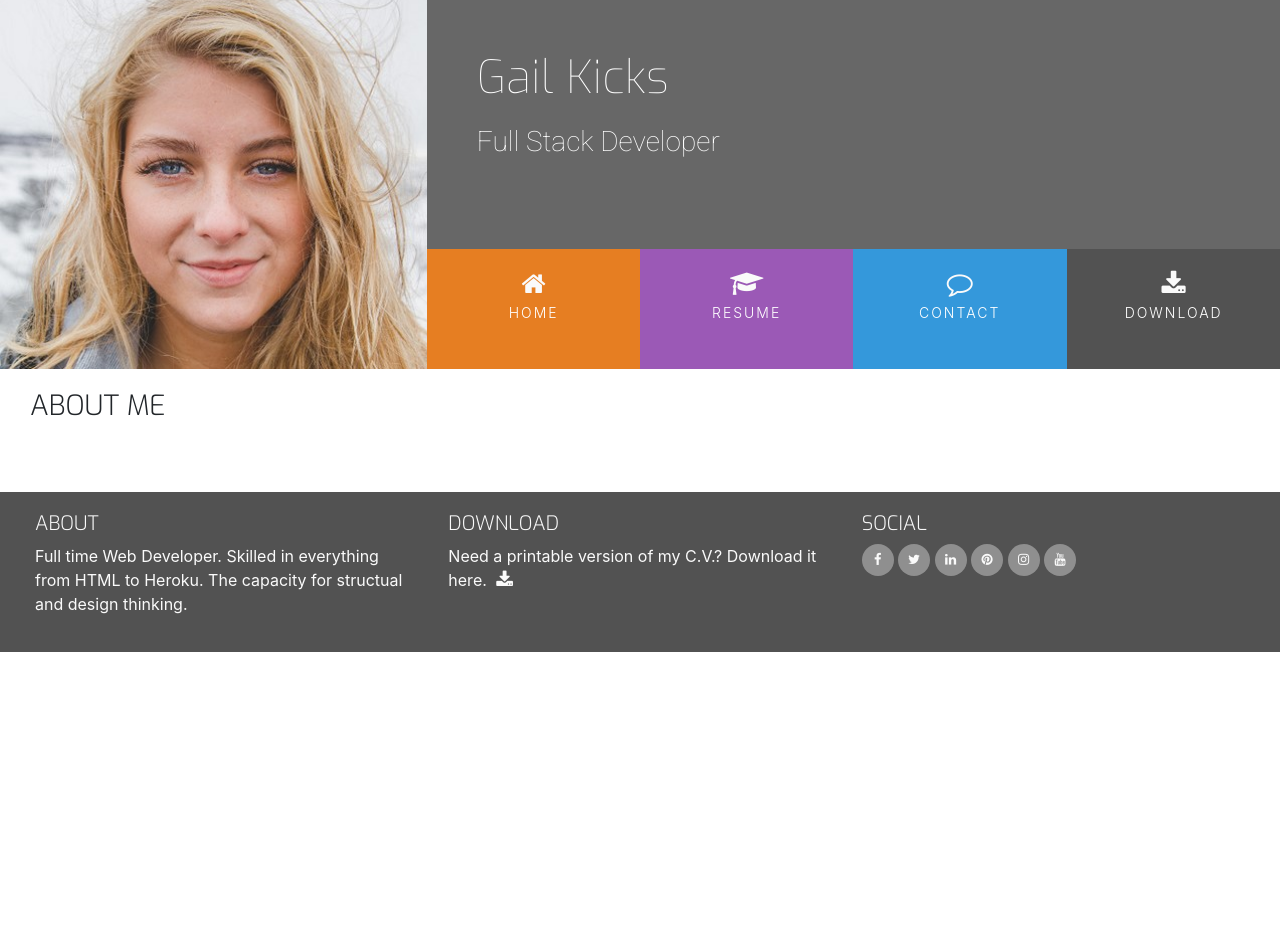
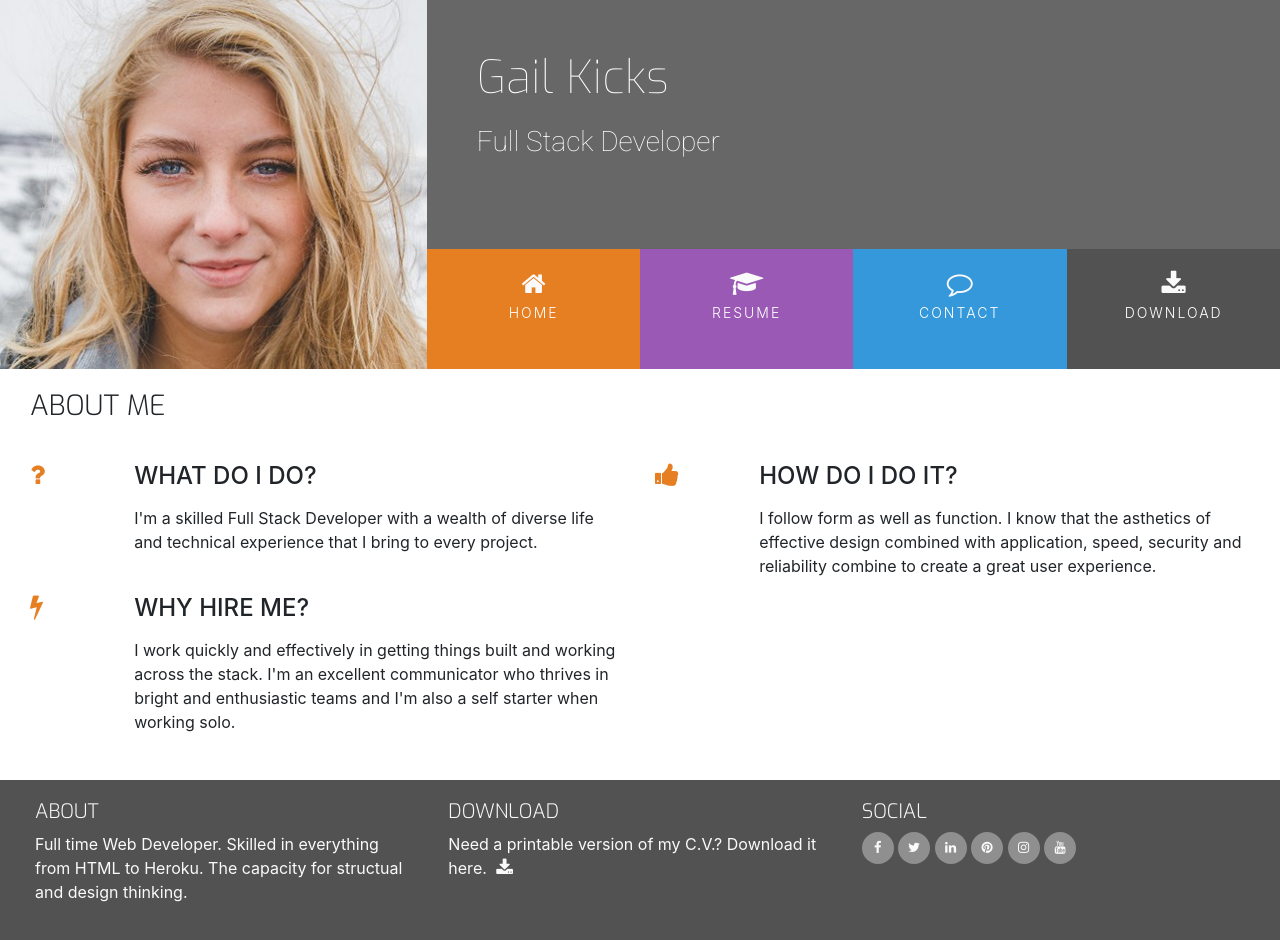
Before and after one commit to Gkicks/gail-kicks-resume, a plain HTML site: page index.html in a window 1280 px wide. Before the commit the page ends 800 px from the top, so only its background shows below. Drawn offline with nearby package versions, Linux system fonts and the light colour scheme.

Commit message:
add reasons to hire me

```diff
--- a/assets/css/style.css
+++ b/assets/css/style.css
@@ -206,3 +206,13 @@ footer {
 #footer-details {
     padding: 20px;
 }
+
+/* three reasons */
+.three-reasons-icon {
+    font-size: 26px;
+    color: #e67e22;
+}
+
+.three-reasons-heading {
+    margin-bottom: 15px;
+}
--- a/index.html
+++ b/index.html
@@ -82,6 +82,65 @@
               <h3 class="section-heading uppercase">About Me</h3>
             </div>
           </div>
+          <div class="row">
+            <div class="col-10 offset-1 offset-sm-0 col-sm-4 col-md-6">
+              <div class="row">
+                <div class="col-2">
+                  <i
+                    class="three-reasons-icon fa fa-question"
+                    aria-hidden="true"
+                  ></i>
+                </div>
+                <div class="col-10">
+                  <h4 class="three-reasons-heading uppercase">What do I Do?</h4>
+                  <p>
+                    I'm a skilled Full Stack Developer with a wealth of diverse
+                    life and technical experience that I bring to every project.
+                  </p>
+                </div>
+              </div>
+            </div>
+            <div class="col-10 offset-1 offset-sm-0 col-sm-4 col-md-6">
+              <div class="row">
+                <div class="col-2">
+                  <i
+                    class="three-reasons-icon fa fa-thumbs-up"
+                    aria-hidden="true"
+                  ></i>
+                </div>
+                <div class="col-10">
+                  <h4 class="three-reasons-heading uppercase">
+                    How Do I Do It?
+                  </h4>
+                  <p>
+                    I follow form as well as function. I know that the asthetics
+                    of effective design combined with application, speed,
+                    security and reliability combine to create a great user
+                    experience.
+                  </p>
+                </div>
+              </div>
+            </div>
+            <div class="col-10 offset-1 offset-sm-0 col-sm-4 col-md-6">
+              <div class="row">
+                <div class="col-2">
+                  <i
+                    class="three-reasons-icon fa fa-bolt"
+                    aria-hidden="true"
+                  ></i>
+                </div>
+                <div class="col-10">
+                  <h4 class="three-reasons-heading uppercase">Why Hire Me?</h4>
+                  <p>
+                    I work quickly and effectively in getting things built and
+                    working across the stack. I'm an excellent communicator who
+                    thrives in bright and enthusiastic teams and I'm also a self
+                    starter when working solo.
+                  </p>
+                </div>
+              </div>
+            </div>
+          </div>
         </div>
       </div>
     </section>
```
